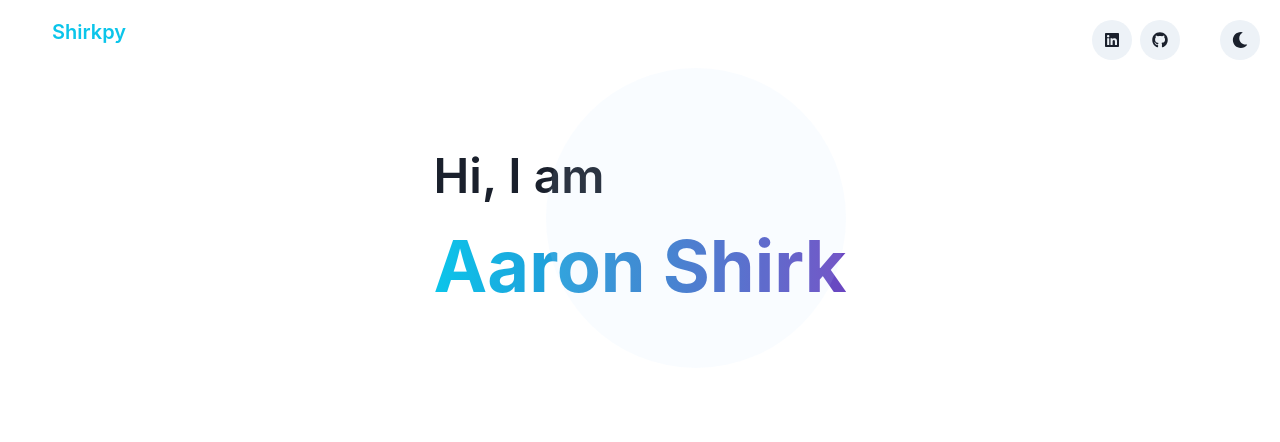
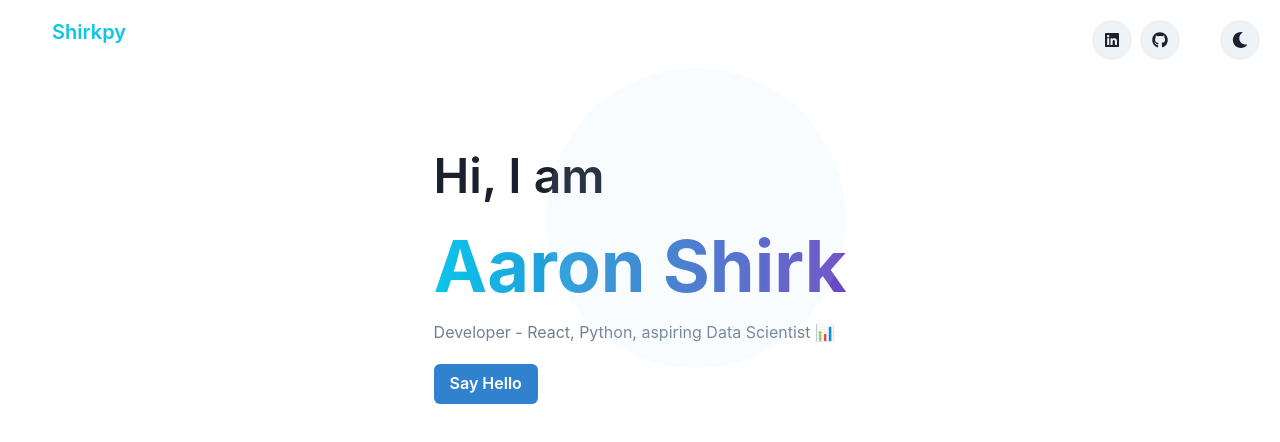
Before and after one commit to ashirk2013/portfolio-app, a React (Create React App) app in the folder webui/: page / in a window 1280 px wide. Shown: the top 442 px of the page. Built offline with nearby package versions, Linux system fonts and the light colour scheme.

Commit message:
Adding header

```diff
--- a/webui/src/components/Header.js
+++ b/webui/src/components/Header.js
@@ -1,13 +1,17 @@
 import React from 'react';
-import { useColorMode, Stack, Circle, Flex, Box, useMediaQuery, Text } from '@chakra-ui/react';
+import { useColorMode, Stack, Circle, Flex, Box, useMediaQuery, Text, Button } from '@chakra-ui/react';
 
 const Header = () => {
     const { colorMode } = useColorMode();
     const isDark = colorMode === "dark";
     const { isBiggerScreen } = useMediaQuery('(min-width: 600px)');
 
+    const OpenLinkedIn = () => {
+        window.open("https://www.linkedin.com/in/aaronshirk/");
+    }
+
     return (
-        <Stack>
+        <Stack direction={["row", "column"]}>
             <Circle position="absolute" bg="blue.100" opacity="0.1"
                 w="300px" h="300px" alignSelf="flex-end" />
             <Flex
@@ -23,6 +27,10 @@ const Header = () => {
                         fontWeight="bold"
                         bgGradient="linear(to-r, cyan.400, blue.500, purple.600)"
                         bgClip="text">Aaron Shirk</Text>
+                    <Text color={isDark ? "gray.200": "gray.500"}>
+                        Developer - React, Python, aspiring Data Scientist &#x1F4CA;
+                    </Text>
+                    <Button mt={5} colorScheme={"blue"} onClick={OpenLinkedIn}>Say Hello</Button>
                 </Box>
             </Flex>
         </Stack>
```
